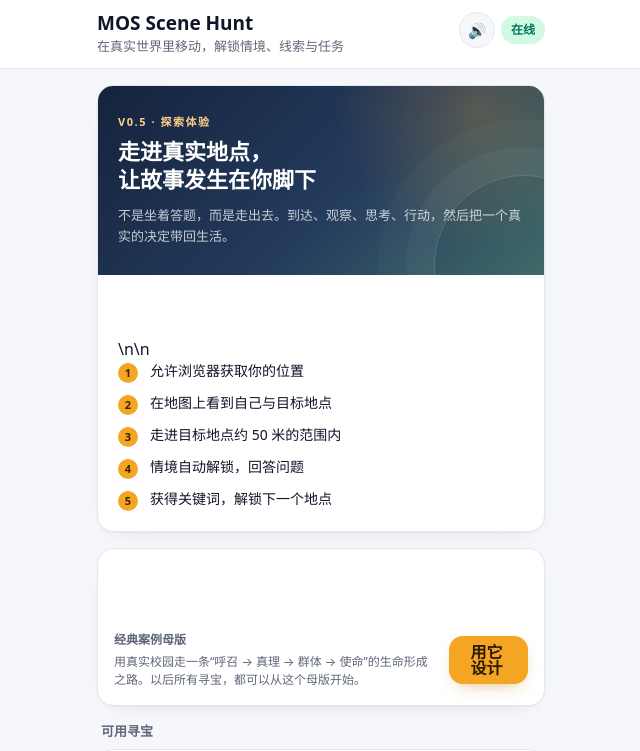
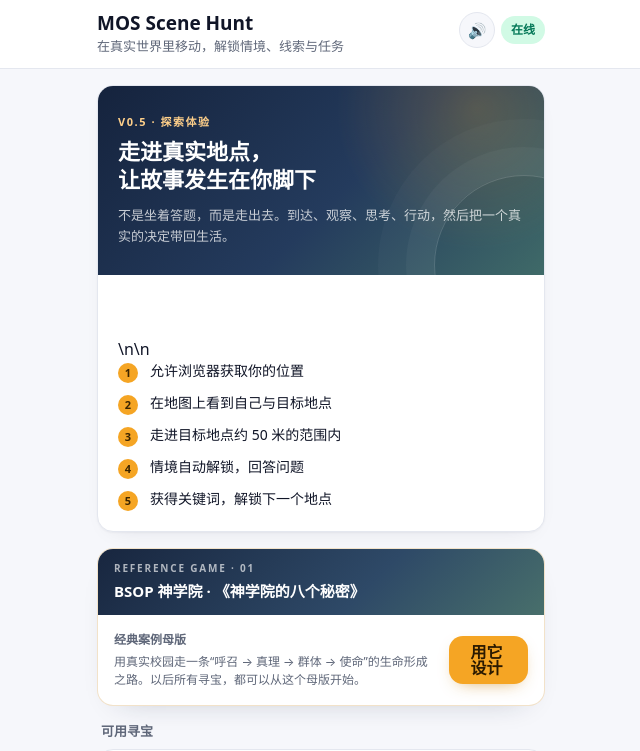
Before and after one commit to zemeiyu2-lgtm/mos-scene-hunt, a Next.js app: page / in a window 1280 px wide. Shown: the top 751 px of the page, without its empty margins (319-959 px from the left). Built offline with nearby package versions, Linux system fonts and the light colour scheme; no server answers.

Commit message:
feat: add reference-game visual treatment

```diff
--- a/app/globals.css
+++ b/app/globals.css
@@ -480,3 +480,31 @@ body {
   color: var(--accent-deep);
   font-size: 19px;
 }
+
+
+/* V0.5-B: reference-game and discovery polish */
+.classic-template {
+  border-color: rgba(196,124,10,.22);
+  background: var(--card);
+  box-shadow: 0 12px 30px -22px rgba(21,35,61,.32);
+}
+.classic-template__top {
+  background: linear-gradient(135deg, #18263f 0%, #2e4967 60%, #486f6b 100%);
+}
+.discovery-kicker {
+  display: inline-flex;
+  align-items: center;
+  gap: 6px;
+  color: var(--accent-deep);
+  font-size: 10px;
+  font-weight: 800;
+  letter-spacing: .14em;
+  text-transform: uppercase;
+}
+.discovery-dot {
+  width: 6px;
+  height: 6px;
+  border-radius: 999px;
+  background: var(--accent);
+  box-shadow: 0 0 0 4px rgba(245,165,36,.13);
+}
```
